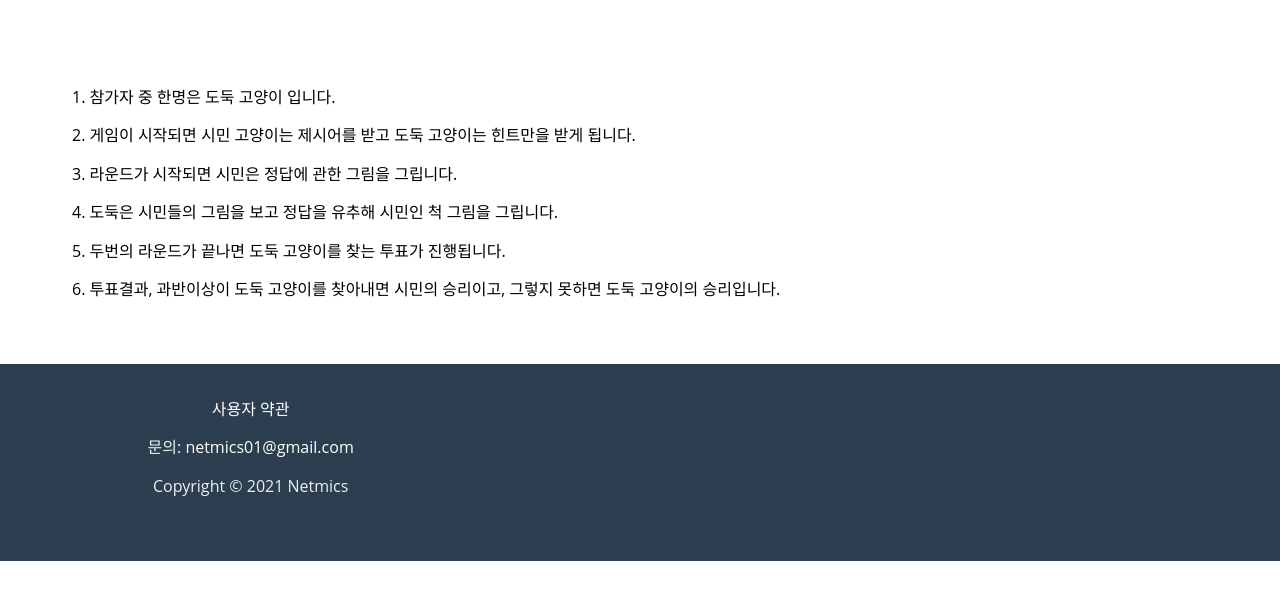
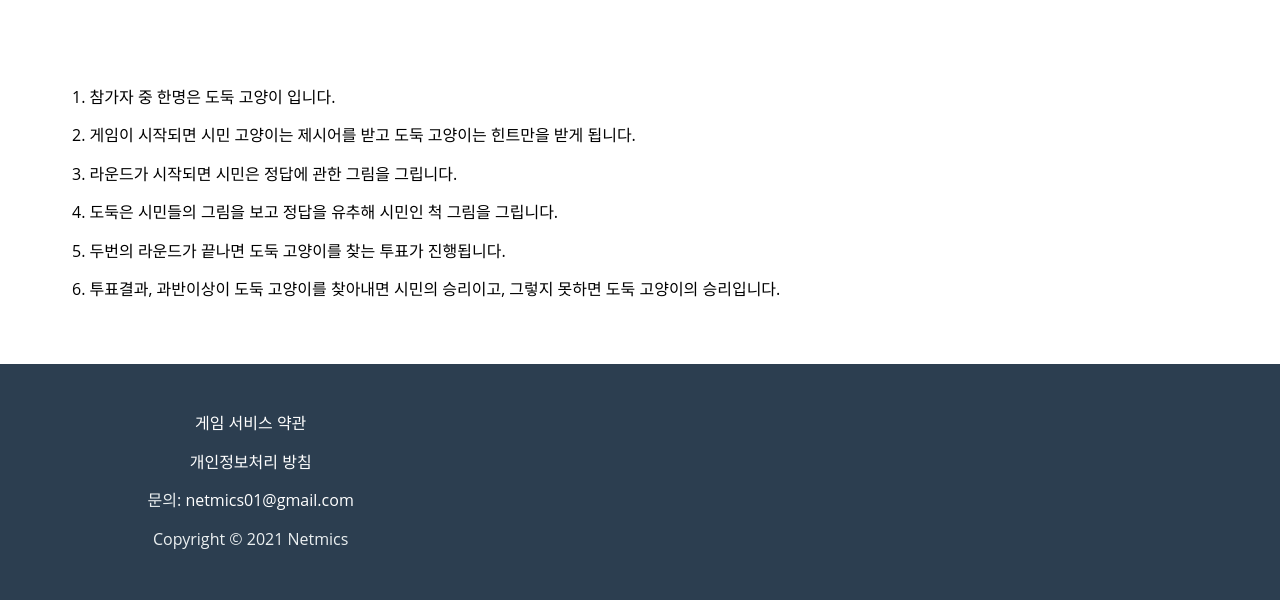
Before and after one commit to netmics/WhostheCatTuto, a plain HTML site: page index.html in a window 1280 px wide. Shown: the part 512-1112 px from the top of the page. Before the commit the page ends 1073 px from the top, so only its background shows below. Drawn offline with Linux system fonts and the light colour scheme.

Commit message:
Add files via upload

```diff
--- a/index.html
+++ b/index.html
@@ -205,7 +205,9 @@ START MODULE AREA 7: Footer 2
         </nav>
       </div> -->
       <div data-layout="al16 ch-o3 ec-third ec-o2">
-        <a href="https://netmics.github.io/whoscat_terms/">사용자 약관</a>
+        <p><a href="https://netmics.github.io/whoscat_terms/">게임 서비스 약관</a></p>
+        <p><a href="https://netmics.github.io/AppPrivacy_WhosCat/">개인정보처리 방침</a></p>
+
         <!-- <h3>문의사항</h3> -->
         <!-- Facebook SVG -->
 
```
